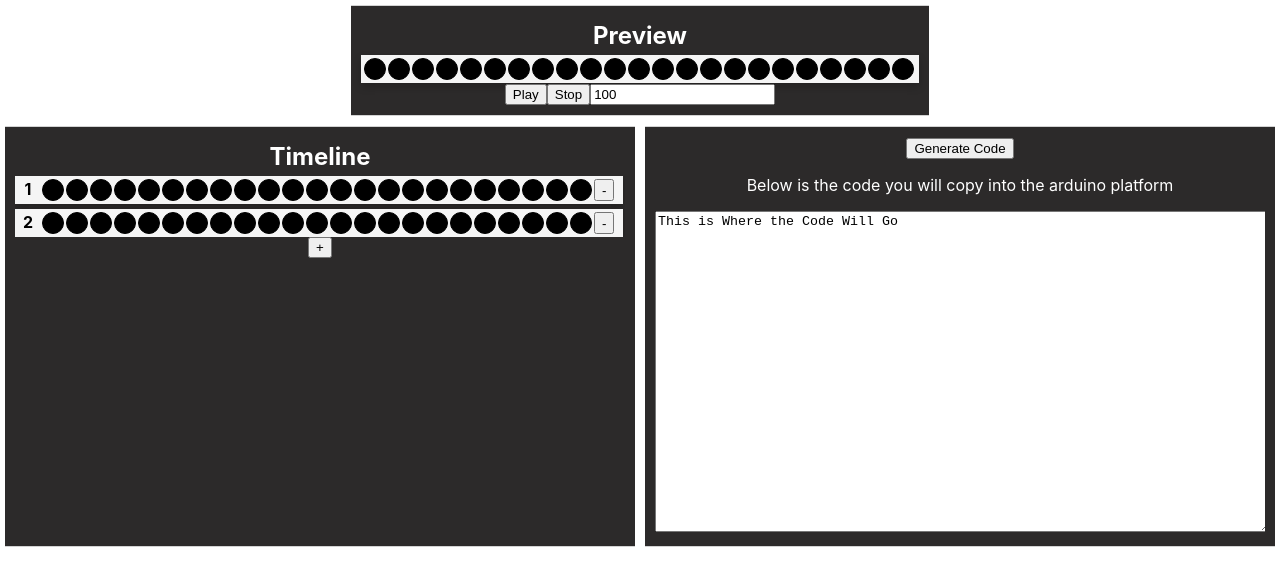
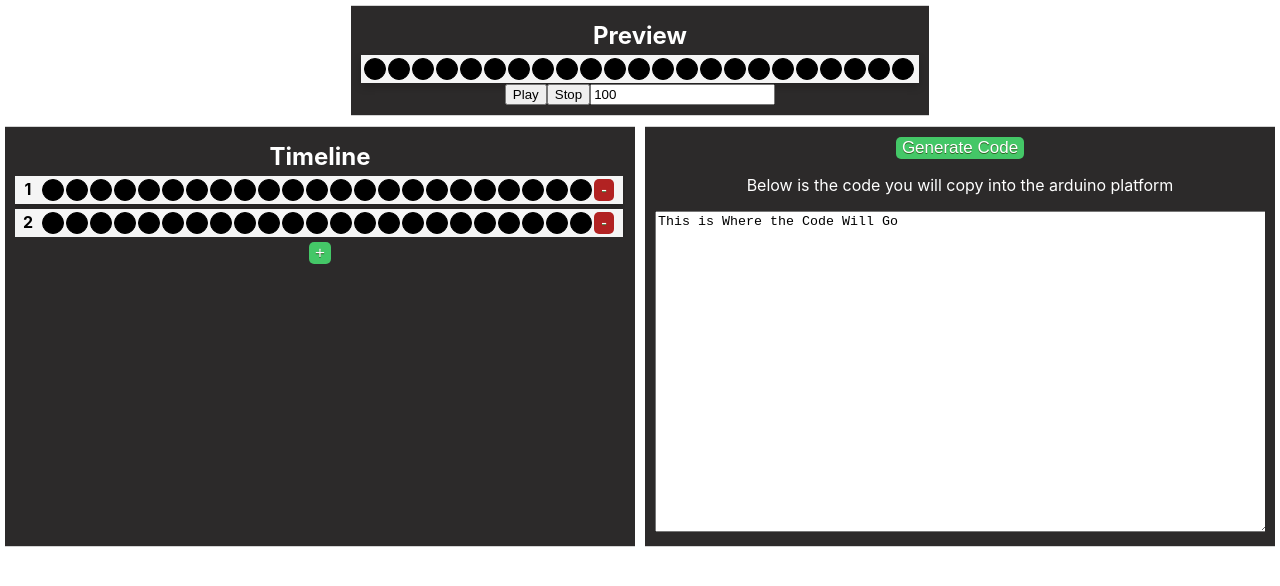
Before and after one commit to mjcolin/lightanimator, a React (Create React App) app: page / in a window 1280 px wide. Shown: the top 586 px of the page. Built offline with nearby package versions, Linux system fonts and the light colour scheme.

Commit message:
added UI custom buttons

```diff
--- a/src/components/CodeCreator.js
+++ b/src/components/CodeCreator.js
@@ -1,5 +1,6 @@
 import classes from "./CodeCreator.module.css";
 import Container from "./UI/Container.js"
+import Button from "./UI/Button.js"
 import {useState} from 'react'
 
 function CodeCreator(props){
@@ -83,7 +84,7 @@ function CodeCreator(props){
         <Container backgoundColor="cyan">
         <div className={classes.CodeCreator}>
             <div className={classes.controls}>
-                <button onClick={generateCode}>Generate Code</button>
+                <Button onClick={generateCode}>Generate Code</Button>
                 <p>Below is the code you will copy into the arduino platform</p>
             </div>
             <div className={classes.code}>
--- a/src/components/Frame.js
+++ b/src/components/Frame.js
@@ -1,4 +1,5 @@
 import classes from './Frame.module.css'
+import Button from './UI/Button.js'
 
 function Frame(props){
     const pixelWidth = 20;
@@ -23,9 +24,9 @@ function Frame(props){
         ></div>
          );
 
-          deleteButton = <button onClick={()=>props.deleteFrame(props.frame)}>-</button>
+          deleteButton = <Button onClick={()=>props.deleteFrame(props.frame)} backColor="#B22222">-</Button>
           frameNumber = props.frame +1;
-          theStyle = {width: calculatedFramwWidth, columnGap:pixelGap};
+          theStyle = {width: calculatedFramwWidth, columnGap:pixelGap, cursor:'pointer'};
     }
     else{
         //no click handler
--- a/src/components/TimeLine.js
+++ b/src/components/TimeLine.js
@@ -1,6 +1,7 @@
 import Frame from './Frame.js'
 import classes from './TimeLine.module.css'
 import Container from './UI/Container.js'
+import Button from './UI/Button.js'
 
 function TimeLine(props){
     const theFrames = props.timeline.map((aFrame, index)=>
@@ -15,7 +16,7 @@ function TimeLine(props){
          {theFrames}
         </div>
         <div className={classes.addButton}>
-            <button onClick={props.addButtonClick}>+</button>
+            <Button onClick={props.addButtonClick}>+</Button>
         </div>
         </Container>
 
--- a/src/components/TimeLine.module.css
+++ b/src/components/TimeLine.module.css
@@ -10,6 +10,7 @@
 .addButton{
     display: flex;
     justify-content: center;
+    margin-top: 5px;
 }
 
 .container{
--- /dev/null
+++ b/src/components/UI/Button.js
@@ -0,0 +1,14 @@
+import classes from "./Button.module.css";
+
+
+function Button(props){
+    const theClass = classes.smallRoundButton;
+
+
+   return( <button onClick={props.onClick} className={theClass} style={{backgroundColor: props.backColor}}>
+        {props.children}
+    </button>);
+
+}
+
+export default Button;
--- /dev/null
+++ b/src/components/UI/Button.module.css
@@ -0,0 +1,17 @@
+
+    .smallRoundButton {
+        background-color:#44c767;
+        border-radius:5px;
+        border: none;
+        display:inline-block;
+        cursor:pointer;
+        color:#ffffff;
+        font-family:Arial;
+        font-size:17px;
+        text-decoration:none;
+        text-shadow:0px 1px 0px #2f6627;
+    }
+   /* .smallRoundButton:hover {
+        background:linear-gradient(to bottom, #5cbf2a 5%, #44c767 100%);
+        background-color:#5cbf2a;
+    }*/
```
